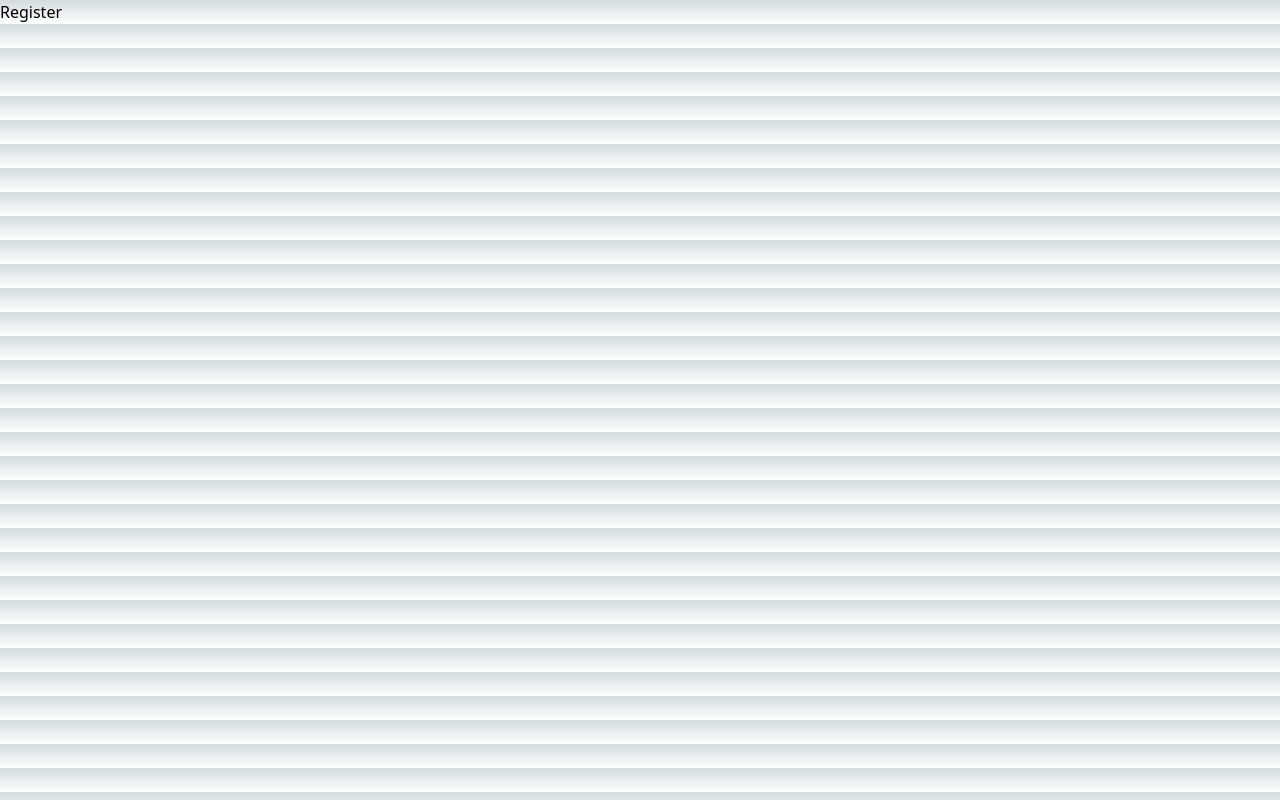
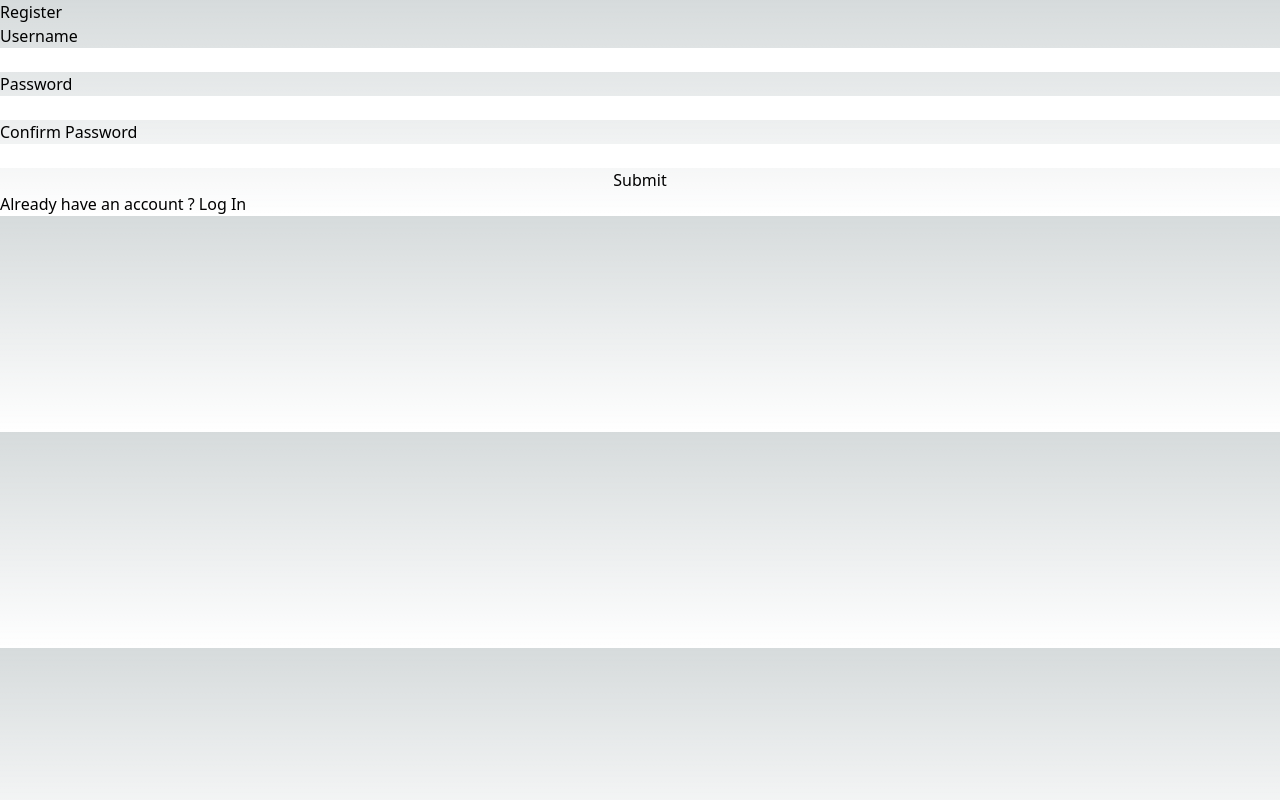
Before and after one commit to t-bello7/next-trading, a Next.js app: page /register in a window 1280 px wide. Built offline with nearby package versions, Linux system fonts and the light colour scheme.

Commit message:
- save userData to localstorage

```diff
--- a/src/pages/index.tsx
+++ b/src/pages/index.tsx
@@ -8,13 +8,15 @@ export default function Home() {
 
   useEffect(() => {
     if (typeof window !== 'undefined' && window.localStorage){
-      let user = localStorage.getItem('user');
+    const user = localStorage.getItem('user');
+    console.log(user)
+    if (user === null) {
+      router.push('/login')
+    } else {
+      setUser(JSON.parse(user))
     }
+  }
 
-    setUser(user);
-    if (!user) {
-      router.push('/login')
-    }
   }, [])
   if (user) {
     return (
--- a/src/pages/login.tsx
+++ b/src/pages/login.tsx
@@ -1,8 +1,11 @@
 import { useEffect, useState } from "react";
 import { useRouter } from "next/router";
+import Link from "next/link";
+
 const Login  = () => {
     const router = useRouter()
     const [user, setUser] = useState<{userName: string} | null>(null);
+    const [err, setErr] = useState<string>();
     const [userData, setUserData] = useState<{username: string, password: string}> ({
         username: '',
         password: '',
@@ -14,31 +17,46 @@ const Login  = () => {
         })
     };
 
+    const handleFormSubmit = (e: React.FormEvent<HTMLFormElement>) => {
+        e.preventDefault();
+        if (typeof window !== 'undefined' && window.localStorage){
+            const userDatastr = localStorage.getItem('userData');
+            if (userDatastr) {
+                const savedUserData = JSON.parse(userDatastr);
+                if (savedUserData['username'] === userData['username'] && savedUserData['password'] === userData['password']){
+                    localStorage.setItem('user', JSON.stringify({username: userData['username']}))
+                } else {
+                    setErr('Invalid Login')
+                }
+            }
+        }
+    }
+
     useEffect(() => {
         if (typeof window !== 'undefined' && window.localStorage){
             let user = localStorage.getItem('user');
-        }
-
-        setUser(user);
-        if(user) {
-            router.push('/')
-        }
+            if(user) {
+                setUser(JSON.parse(user))
+                router.push('/')
+            }
+    }
     }, [])
-
-    if (!user){
-        return (
+    if (user) {
+        return;
+    }
+    return (
             <main>
                 <h1> Log In</h1>
-                <form className="flex flex-col">
+                <form className="flex flex-col" onSubmit={handleFormSubmit}>
                     <label> Username </label>
                     <input name="username" value={userData.username} onChange={handleChange} className="text-black"/>
                     <label> Password </label>
                     <input name="password" value={userData.password} onChange={handleChange} className="text-black"/>
+                    { err && <p> {err} </p>}
                     <button type="submit"> Submit </button>
                 </form>
+                <p> Don't have an account ? <Link href="/register">   Sign Up </Link> </p>
             </main>)
-    }
-    return;
 }
 
 export default Login;
--- a/src/pages/register.tsx
+++ b/src/pages/register.tsx
@@ -1,5 +1,62 @@
+import { useRouter } from "next/router";
+import { useState, useEffect } from "react";
+import Link from "next/link";
 const Register  = () => {
-    return (<h1> Register </h1>)
+    const router = useRouter()
+    const [user, setUser] = useState<{userName: string} | null>(null);
+    const [err, setErr] = useState<string>();
+    const [userData, setUserData] = useState<{username: string, password: string, confirm_password: string}> ({
+        username: '',
+        password: '',
+        confirm_password:''
+    })
+    const handleChange = (e: React.ChangeEvent<HTMLInputElement>) => {
+        setUserData({
+            username : e.target.name === 'username' ? e.target.value : userData['username'] ,
+            password: e.target.name === 'password' ? e.target.value : userData['password'],
+            confirm_password: e.target.name === 'confirm_password' ? e.target.value : userData['confirm_password'],
+
+        })
+    };
+    const handleFormSubmit = (e: React.FormEvent<HTMLFormElement>) => {
+        e.preventDefault();
+        if (userData['password'] !== userData['confirm_password']){
+            setErr("Password do not match");
+            return;
+        }
+        if (typeof window !== 'undefined' && window.localStorage){
+            localStorage.setItem('userData', JSON.stringify(userData));
+            localStorage.setItem('user', JSON.stringify({username: userData['username']}))
+        }
+    }
+    useEffect(() => {
+    if (typeof window !== 'undefined' && window.localStorage){
+        let user = localStorage.getItem('user');
+        if(user) {
+            setUser(JSON.parse(user))
+            router.push('/')
+        }
+    }
+    }, [])
+
+    if (!user){
+        return (
+            <main>
+                <h1> Register </h1>
+                <form className="flex flex-col" onSubmit={handleFormSubmit}>
+                    <label> Username </label>
+                    <input name="username" value={userData.username} onChange={handleChange} className="text-black"/>
+                    <label> Password </label>
+                    <input name="password" value={userData.password} onChange={handleChange} className="text-black"/>
+                    <label> Confirm Password </label>
+                    <input name="confirm_password" value={userData.confirm_password} onChange={handleChange} className="text-black"/>
+                    { err && <p> {err} </p>}
+                    <button type="submit"> Submit </button>
+                </form>
+                <p>  Already have an account ? <Link href="/login">  Log In </Link> </p>
+             </main>)
+    }
+    return;
 }
 
 export default Register;
```
